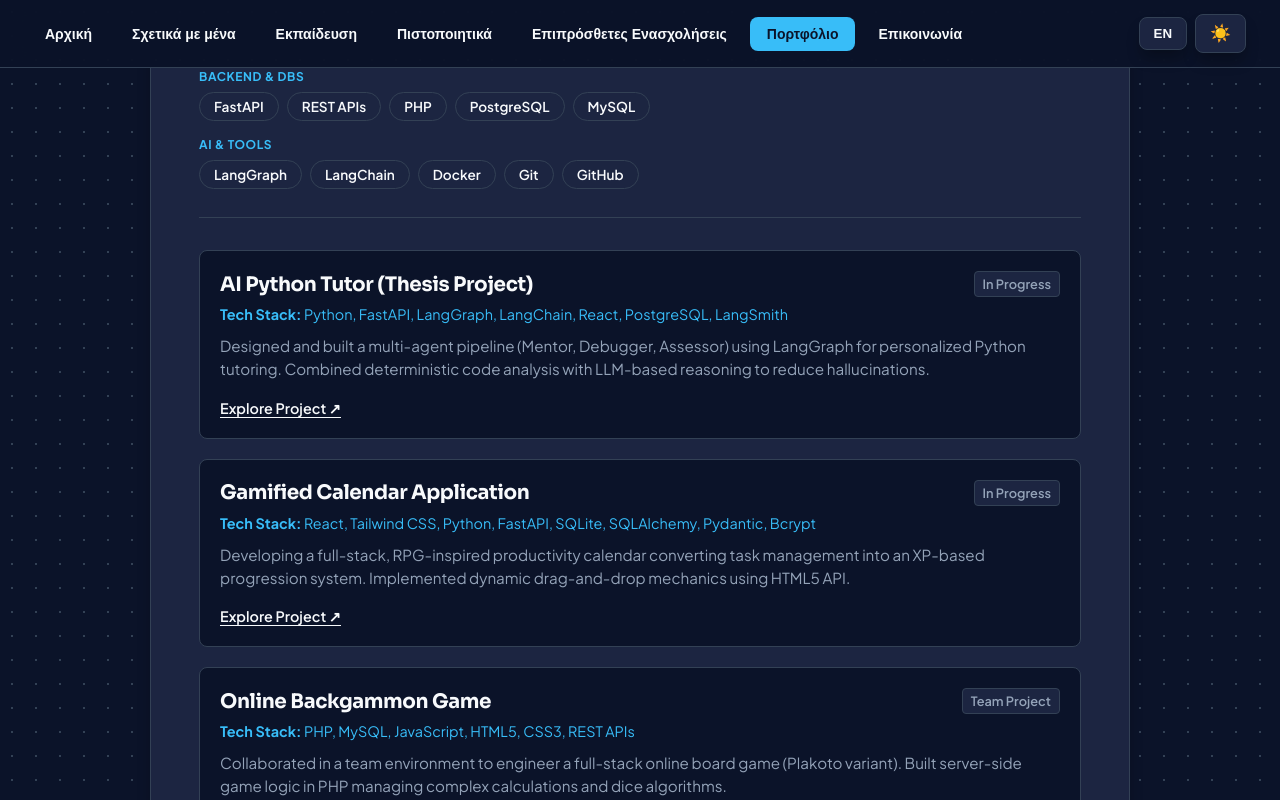
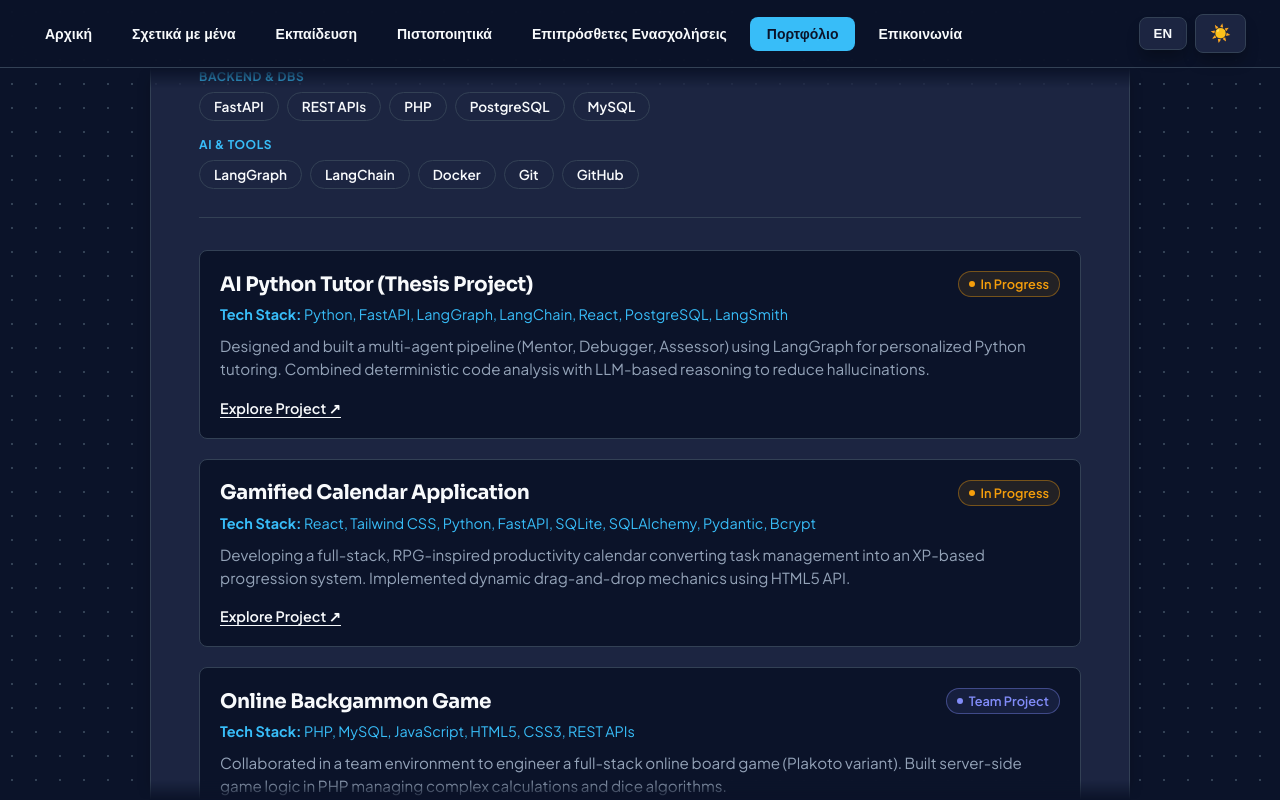
Before and after one commit to AnnaKarg/my-portfolio, a React (Vite) app: page / in a window 1280 px wide. Both pictures are taken after a click on the button "Πορτφόλιο". Built offline with nearby package versions, Linux system fonts and the light colour scheme.

Commit message:
Aesthetic changes

```diff
--- a/src/Additional_Activities.jsx
+++ b/src/Additional_Activities.jsx
@@ -38,12 +38,8 @@ const containerStyle = {
   width: '100%',
   maxWidth: '980px',
   boxSizing: 'border-box',
-  padding: 'clamp(32px, 5vh, 44px) clamp(20px, 4vw, 48px)',
+  padding: 'clamp(12px, 3vh, 24px) clamp(4px, 2vw, 12px)',
   color: 'var(--text-color)',
-  background: 'var(--surface-color)',
-  border: '1px solid var(--border-color)',
-  borderRadius: '12px',
-  boxShadow: 'var(--surface-shadow)',
   animation: 'fadeIn 0.7s ease-in'
 };
 
@@ -67,6 +63,8 @@ const rowStyle = {
   alignItems: 'flex-start',
   gap: '24px',
   marginBottom: '16px',
+  paddingBottom: '16px',
+  borderBottom: '1px solid var(--border-color)',
   flexWrap: 'wrap',
   textAlign: 'left'
 };
--- a/src/App.jsx
+++ b/src/App.jsx
@@ -129,7 +129,9 @@ function App() {
           boxSizing: 'border-box',
           overflowY: 'auto',
           position: 'relative',
-          zIndex: 1
+          zIndex: 1,
+          maskImage: 'linear-gradient(to bottom, transparent 0, black 20px, black calc(100% - 20px), transparent 100%)',
+          WebkitMaskImage: 'linear-gradient(to bottom, transparent 0, black 20px, black calc(100% - 20px), transparent 100%)'
         }}
       >
         {activeTab === 'start' && <Start title={t.name} text={t.welcome} startText={t.startText} />}
--- a/src/Certificate.jsx
+++ b/src/Certificate.jsx
@@ -46,12 +46,8 @@ const containerStyle = {
   width: '100%',
   maxWidth: '980px',
   boxSizing: 'border-box',
-  padding: 'clamp(32px, 5vh, 44px) clamp(20px, 4vw, 48px)',
+  padding: 'clamp(12px, 3vh, 24px) clamp(4px, 2vw, 12px)',
   color: 'var(--text-color)',
-  background: 'var(--surface-color)',
-  border: '1px solid var(--border-color)',
-  borderRadius: '12px',
-  boxShadow: 'var(--surface-shadow)',
   animation: 'fadeIn 0.7s ease-in'
 };
 
--- a/src/Education.jsx
+++ b/src/Education.jsx
@@ -36,12 +36,8 @@ const containerStyle = {
   width: '100%',
   maxWidth: '980px',
   boxSizing: 'border-box',
-  padding: 'clamp(32px, 5vh, 44px) clamp(20px, 4vw, 48px)',
+  padding: 'clamp(12px, 3vh, 24px) clamp(4px, 2vw, 12px)',
   color: 'var(--text-color)',
-  background: 'var(--surface-color)',
-  border: '1px solid var(--border-color)',
-  borderRadius: '12px',
-  boxShadow: 'var(--surface-shadow)',
   animation: 'fadeIn 0.7s ease-in'
 };
 
@@ -58,8 +54,9 @@ const entryStyle = {
   justifyContent: 'space-between',
   alignItems: 'flex-start',
   gap: '24px',
-  margin: '28px 0 0 0',
-  borderBottom: '1px solid var(--border-color)',
+  margin: '24px 0 0 0',
+  borderLeft: '3px solid var(--accent-color)',
+  paddingLeft: '20px',
   paddingBottom: '20px',
   flexWrap: 'wrap-reverse',
   textAlign: 'left'
--- a/src/Portfolio.jsx
+++ b/src/Portfolio.jsx
@@ -40,6 +40,12 @@ function Portfolio({ title }) {
     }
   ];
 
+  const statusColors = {
+    "Completed": "#22c55e",
+    "In Progress": "#f59e0b",
+    "Team Project": "#818cf8"
+  };
+
   return (
     <div style={containerStyle}>
       <h1 style={titleStyle}>{title}</h1>
@@ -63,7 +69,18 @@ function Portfolio({ title }) {
           <div key={index} style={cardStyle}>
             <div style={cardHeaderStyle}>
               <h2 style={projNameStyle}>{proj.name}</h2>
-              <span style={statusStyle}>{proj.status}</span>
+              <span style={{
+                ...statusStyle,
+                color: statusColors[proj.status] || 'var(--muted-text)',
+                borderColor: statusColors[proj.status] ? `${statusColors[proj.status]}66` : 'var(--border-color)',
+                background: statusColors[proj.status] ? `${statusColors[proj.status]}1A` : 'var(--surface-color)'
+              }}>
+                <span style={{
+                  ...statusDotStyle,
+                  background: statusColors[proj.status] || 'var(--muted-text)'
+                }} />
+                {proj.status}
+              </span>
             </div>
             <p style={techStyle}><strong>Tech Stack:</strong> {proj.tech}</p>
             <p style={descStyle}>{proj.desc}</p>
@@ -175,13 +192,22 @@ const projNameStyle = {
 };
 
 const statusStyle = {
+  display: 'inline-flex',
+  alignItems: 'center',
+  gap: '6px',
   fontSize: '0.8rem',
-  padding: '4px 8px',
-  borderRadius: '4px',
-  background: 'var(--surface-color)',
+  padding: '4px 10px',
+  borderRadius: '999px',
   border: '1px solid var(--border-color)',
   fontWeight: 600,
   color: 'var(--muted-text)'
+};
+
+const statusDotStyle = {
+  width: '6px',
+  height: '6px',
+  borderRadius: '50%',
+  flexShrink: 0
 };
 
 const techStyle = {
```
